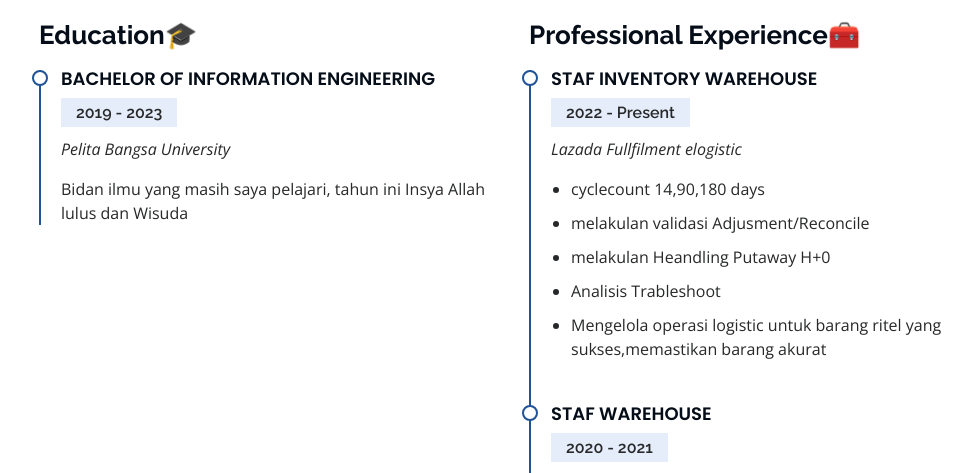
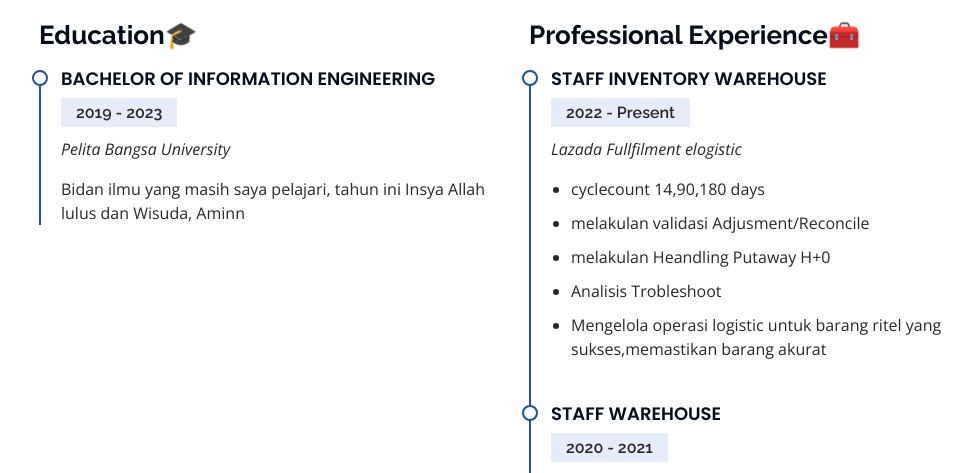
Before and after one commit to bimaasaptrr/bimaasaptrr.github.io, a plain HTML site: page index.html in a window 1280 px wide. Shown: the part 1948-2421 px from the top of the page, without its empty margins (276-1248 px from the left). Drawn offline with nearby package versions, Linux system fonts and the light colour scheme.

Commit message:
index.html

```diff
--- a/index.html
+++ b/index.html
@@ -158,7 +158,7 @@
                   <ul>
                     <li>
                       <i class="icofont-rounded-right"></i>
-                      <strong>Birthday:</strong> 14 Agustus 2000
+                      <strong>Birthday:</strong> 14 Agustus 2xxx
                     </li>
                     <li>
                       <i class="icofont-rounded-right"></i>
@@ -190,7 +190,7 @@
                     </li>
                     <li>
                       <i class="icofont-rounded-right"></i>
-                      <strong>Interest:</strong> Technology, Software Developer, Data Analist
+                      <strong>Interest:</strong> Technology, Software Developer, Data Analist, Management Project
                     </li>
                   </ul>
                 </div>
@@ -397,27 +397,27 @@
                 <p><em>Pelita Bangsa University</em></p>
                 <p>
                   Bidan ilmu yang masih saya pelajari, tahun ini Insya Allah
-                  lulus dan Wisuda
+                  lulus dan Wisuda, Aminn
                 </p>
               </div>
             </div>
             <div class="col-lg-6" data-aos="fade-up" data-aos-delay="100">
               <h3 class="resume-title">Professional Experience🧰</h3>
               <div class="resume-item">
-                <h4>Staf Inventory Warehouse</h4>
+                <h4>Staff Inventory Warehouse</h4>
                 <h5>2022 - Present</h5>
                 <p><em>Lazada Fullfilment elogistic</em></p>
                 <ul>
                   <li>cyclecount 14,90,180 days</li>
                   <li>melakulan validasi Adjusment/Reconcile</li>
                   <li>melakulan Heandling Putaway H+0</li>
-                  <li>Analisis Trableshoot</li>
+                  <li>Analisis Trobleshoot</li>
                   <li> Mengelola operasi logistic untuk barang ritel yang
 sukses,memastikan barang akurat</li>
                 </ul>
               </div>
               <div class="resume-item">
-                <h4>Staf Warehouse</h4>
+                <h4>Staff Warehouse</h4>
                 <h5>2020 - 2021</h5>
                 <p><em> PT. Ritel Bersama Nasional (JD.id)</em></p>
                 <ul>
```
